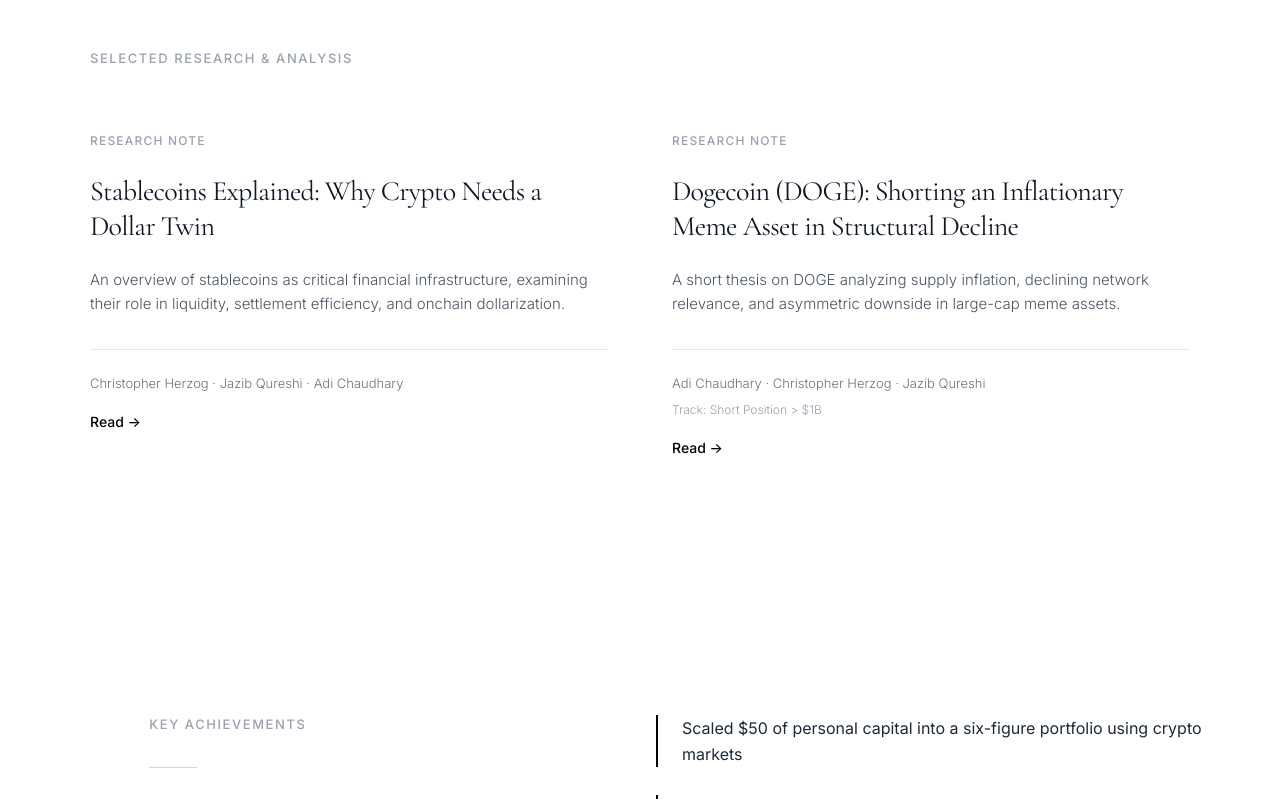
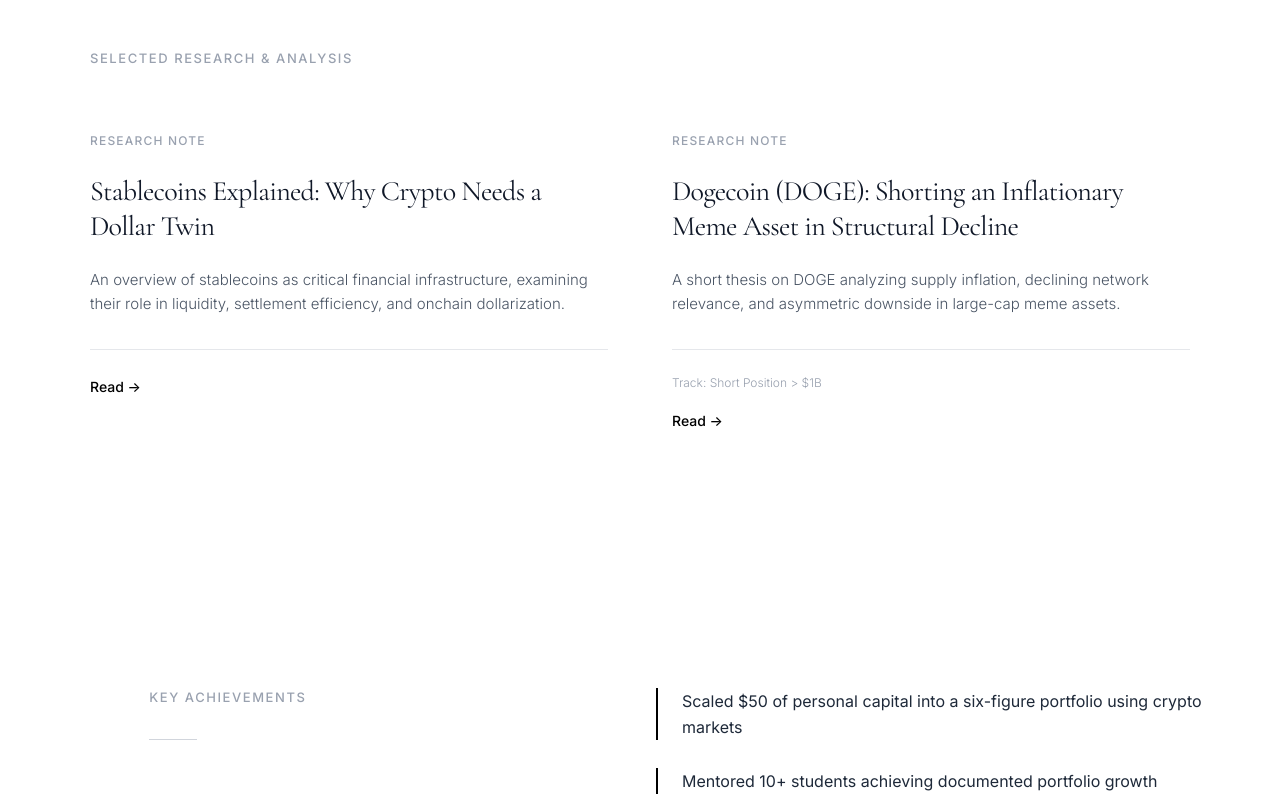
Before and after one commit to Jazib225/CJAWeb, a React (Vite) app: page / in a window 1280 px wide. Shown: the part 1100-1899 px from the top of the page. Built offline with nearby package versions, Linux system fonts and the light colour scheme.

Commit message:
Changed Read button functions

```diff
--- a/src/app/App.tsx
+++ b/src/app/App.tsx
@@ -8,8 +8,100 @@
 const winningPhoto = new URL('../assets/bfa4c34b5e3c41f0b5b095fab7bc8f517baad849.png', import.meta.url).href
 
 export default function App() {
+  const [openPaper, setOpenPaper] = React.useState<null | 'stablecoins' | 'dogecoin'>(null)
+
+  const isOpen = openPaper !== null
+  const active = React.useMemo(() => {
+    if (openPaper === 'stablecoins') {
+      return {
+        title: 'Stablecoins Explained: Why Crypto Needs a Dollar Twin',
+        href: '/pdfs/stablecoins-explained.pdf',
+      }
+    }
+    if (openPaper === 'dogecoin') {
+      return {
+        title: 'Dogecoin (DOGE): Shorting an Inflationary Meme Asset in Structural Decline',
+        href: '/pdfs/dogecoin-shorting-thesis.pdf',
+      }
+    }
+    return null
+  }, [openPaper])
+
   return (
     <div className="min-h-screen bg-white text-black">
+      {/* PDF Viewer Overlay */}
+      <div
+        className={[
+          'fixed inset-0 z-50',
+          isOpen ? 'pointer-events-auto' : 'pointer-events-none',
+        ].join(' ')}
+        aria-hidden={!isOpen}
+      >
+        {/* Backdrop */}
+        <button
+          type="button"
+          onClick={() => setOpenPaper(null)}
+          className={[
+            'absolute inset-0 bg-black/40 transition-opacity duration-300',
+            isOpen ? 'opacity-100' : 'opacity-0',
+          ].join(' ')}
+          aria-label="Close PDF viewer"
+        />
+
+        {/* Modal */}
+        <div
+          role="dialog"
+          aria-modal="true"
+          aria-label={active?.title ?? 'PDF viewer'}
+          className={[
+            'absolute left-1/2 top-1/2 w-[min(1000px,92vw)]',
+            'h-[min(720px,84vh)] -translate-x-1/2 -translate-y-1/2',
+            'bg-white border border-gray-200 shadow-2xl',
+            'transition-all duration-300',
+            isOpen ? 'opacity-100 scale-100' : 'opacity-0 scale-95',
+          ].join(' ')}
+        >
+          <div className="flex items-center justify-between gap-4 px-5 py-4 border-b border-gray-200">
+            <div className="min-w-0">
+              <p className="text-[0.75rem] tracking-wider uppercase text-gray-500 font-medium" style={{ letterSpacing: '0.1em' }}>
+                Research Note
+              </p>
+              <h3 className="font-serif text-[1.125rem] leading-tight tracking-tight text-gray-900 truncate">
+                {active?.title ?? ''}
+              </h3>
+            </div>
+            <div className="flex items-center gap-3 shrink-0">
+              {active?.href ? (
+                <a
+                  href={active.href}
+                  download
+                  className="text-[0.875rem] text-gray-700 hover:text-black transition-colors border-b border-transparent hover:border-black"
+                >
+                  Download
+                </a>
+              ) : null}
+              <button
+                type="button"
+                onClick={() => setOpenPaper(null)}
+                className="text-[0.875rem] text-gray-700 hover:text-black transition-colors border border-gray-300 hover:border-black px-3 py-1.5"
+              >
+                Close
+              </button>
+            </div>
+          </div>
+
+          <div className="w-full h-[calc(100%-65px)]">
+            {active?.href ? (
+              <iframe
+                title={active.title}
+                src={active.href}
+                className="w-full h-full"
+              />
+            ) : null}
+          </div>
+        </div>
+      </div>
+
       {/* Header */}
       <header className="border-b border-gray-200">
         <div className="max-w-[1400px] mx-auto px-12 py-5">
@@ -97,12 +189,7 @@
 
             <div className="grid grid-cols-2 gap-16">
               {/* Research Card 1 */}
-              <a
-                href="/pdfs/stablecoins-explained.pdf"
-                target="_blank"
-                rel="noopener noreferrer"
-                className="group block"
-              >
+              <div className="group block">
                 <div className="mb-8">
                   <p className="text-[0.75rem] tracking-wider uppercase text-gray-400 mb-6 font-medium" style={{ letterSpacing: '0.1em' }}>
                     Research Note
@@ -115,22 +202,18 @@
                   </p>
                 </div>
                 <div className="border-t border-gray-200 pt-6">
-                  <p className="text-[0.8125rem] text-gray-500 mb-4 font-light">
-                    Christopher Herzog · Jazib Qureshi · Adi Chaudhary
-                  </p>
-                  <span className="text-[0.875rem] text-black group-hover:translate-x-1 transition-transform inline-block font-medium">
+                  <button
+                    type="button"
+                    onClick={() => setOpenPaper('stablecoins')}
+                    className="text-[0.875rem] text-black group-hover:translate-x-1 transition-transform inline-block font-medium"
+                  >
                     Read →
-                  </span>
+                  </button>
                 </div>
-              </a>
+              </div>
 
               {/* Research Card 2 */}
-              <a
-                href="/pdfs/dogecoin-shorting-thesis.pdf"
-                target="_blank"
-                rel="noopener noreferrer"
-                className="group block"
-              >
+              <div className="group block">
                 <div className="mb-8">
                   <p className="text-[0.75rem] tracking-wider uppercase text-gray-400 mb-6 font-medium" style={{ letterSpacing: '0.1em' }}>
                     Research Note
@@ -143,17 +226,18 @@
                   </p>
                 </div>
                 <div className="border-t border-gray-200 pt-6">
-                  <p className="text-[0.8125rem] text-gray-500 mb-2 font-light">
-                    Adi Chaudhary · Christopher Herzog · Jazib Qureshi
-                  </p>
                   <p className="text-[0.75rem] text-gray-400 mb-4 font-light">
                     Track: Short Position &gt; $1B
                   </p>
-                  <span className="text-[0.875rem] text-black group-hover:translate-x-1 transition-transform inline-block font-medium">
+                  <button
+                    type="button"
+                    onClick={() => setOpenPaper('dogecoin')}
+                    className="text-[0.875rem] text-black group-hover:translate-x-1 transition-transform inline-block font-medium"
+                  >
                     Read →
-                  </span>
+                  </button>
                 </div>
-              </a>
+              </div>
             </div>
           </div>
         </div>
```
